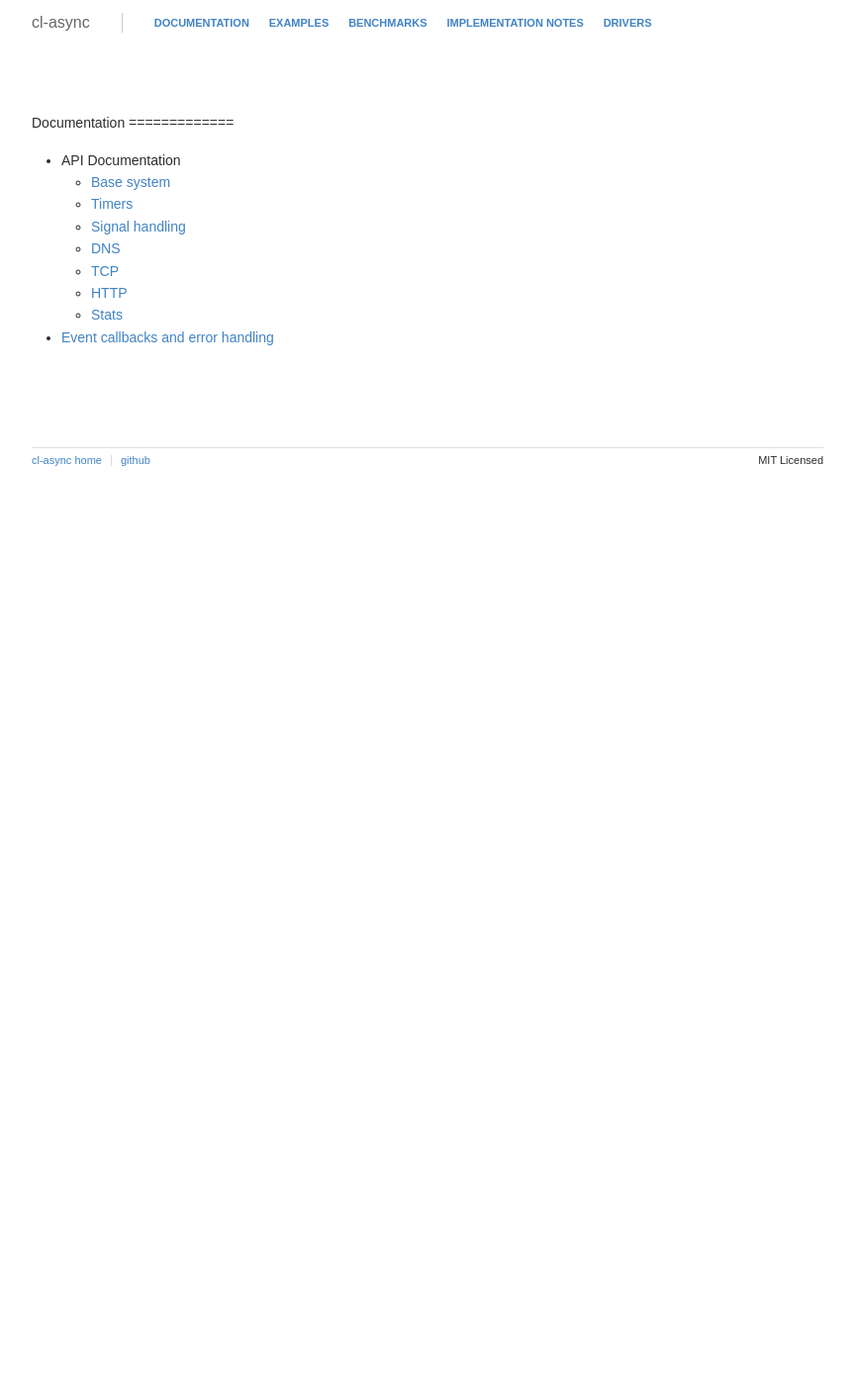
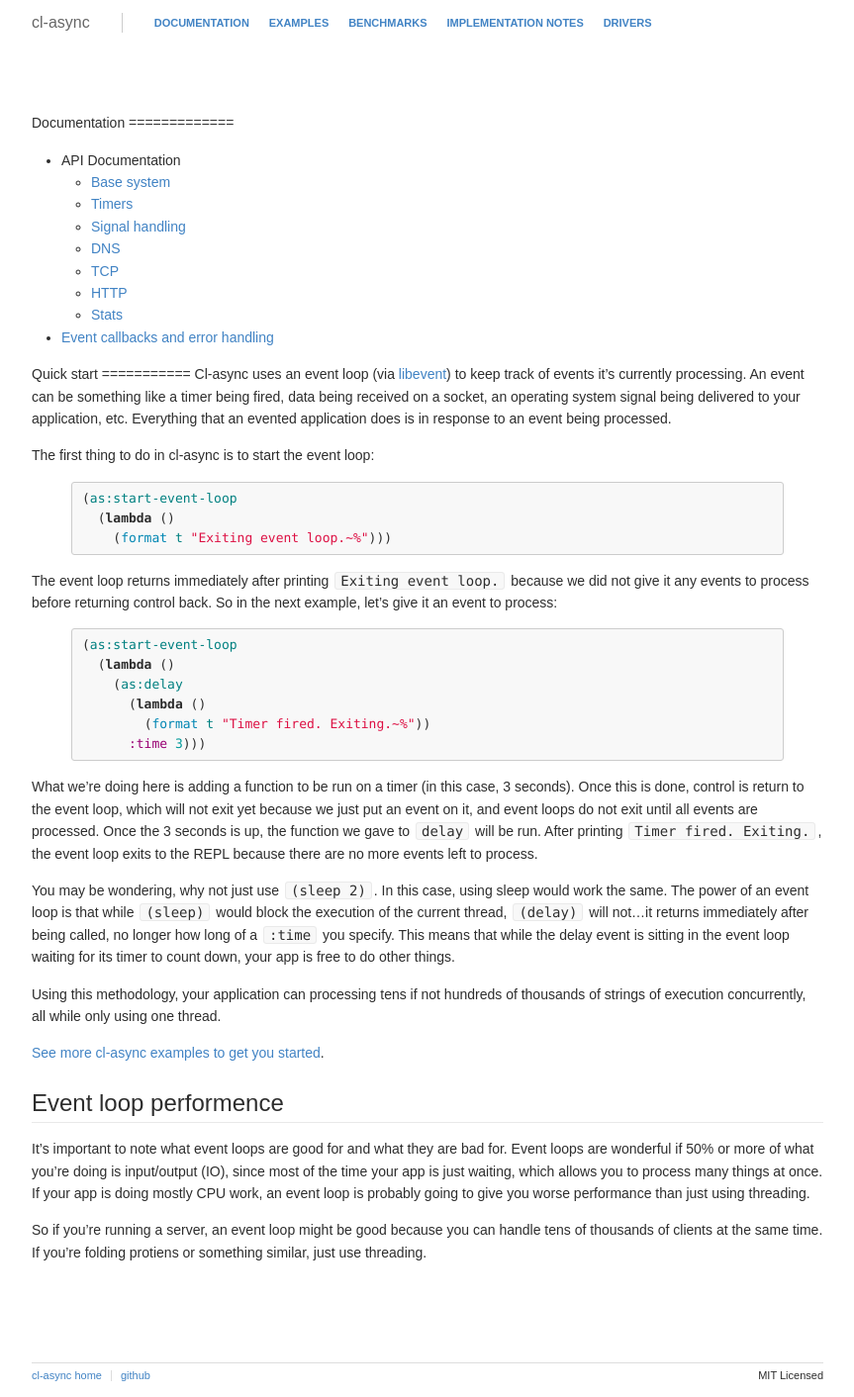
Before and after one commit to orthecreedence/cl-async, a Jekyll site: the page built from documentation.md, in a window 1280 px wide. Shown: the whole page at 99% size, without its empty margins (208-1071 px from the left). Built offline with Jekyll 4.4.1, drawn with Linux system fonts in a browser that asks for light colours; Markdown is read by kramdown in place of the engine named in the settings; before the commit the page ends 900 px from its top, so only the background shows below that.

Commit message:
updating docs pages

```diff
--- a/documentation.md
+++ b/documentation.md
@@ -6,7 +6,6 @@ layout: default
 <a id="documentation"></a>
 Documentation
 =============
-
 - API Documentation
   - [Base system](/cl-async/base)<br/>
   - [Timers](/cl-async/timers)<br/>
@@ -16,3 +15,64 @@ Documentation
   - [HTTP](/cl-async/http)<br/>
   - [Stats](/cl-async/stats)<br/>
 - [Event callbacks and error handling](/cl-async/event-handling)
+
+<a id="quick-start"></a>
+Quick start
+===========
+Cl-async uses an event loop (via [libevent](http://libevent.org/)) to keep track
+of events it's currently processing. An event can be something like a timer
+being fired, data being received on a socket, an operating system signal being
+delivered to your application, etc. Everything that an evented application does
+is in response to an event being processed.
+
+The first thing to do in cl-async is to start the event loop:
+
+{% highlight cl %}
+(as:start-event-loop
+  (lambda ()
+    (format t "Exiting event loop.~%")))
+{% endhighlight %}
+
+The event loop returns immediately after printing `Exiting event loop.` because
+we did not give it any events to process before returning control back. So in
+the next example, let's give it an event to process:
+
+{% highlight cl %}
+(as:start-event-loop
+  (lambda ()
+    (as:delay
+      (lambda ()
+        (format t "Timer fired. Exiting.~%"))
+      :time 3)))
+{% endhighlight %}
+
+What we're doing here is adding a function to be run on a timer (in this case,
+3 seconds). Once this is done, control is return to the event loop, which will
+not exit yet because we just put an event on it, and event loops do not exit
+until all events are processed. Once the 3 seconds is up, the function we gave
+to `delay` will be run. After printing `Timer fired. Exiting.`, the event loop
+exits to the REPL because there are no more events left to process.
+
+You may be wondering, why not just use `(sleep 2)`. In this case, using sleep
+would work the same. The power of an event loop is that while `(sleep)` would
+block the execution of the current thread, `(delay)` will not...it returns
+immediately after being called, no longer how long of a `:time` you specify.
+This means that while the delay event is sitting in the event loop waiting for
+its timer to count down, your app is free to do other things.
+
+Using this methodology, your application can processing tens if not hundreds of
+thousands of strings of execution concurrently, all while only using one thread.
+
+[See more cl-async examples to get you started](/cl-async/examples).
+
+Event loop performence
+----------------------
+It's important to note what event loops are good for and what they are bad for.
+Event loops are wonderful if 50% or more of what you're doing is input/output
+(IO), since most of the time your app is just waiting, which allows you to
+process many things at once. If your app is doing mostly CPU work, an event loop
+is probably going to give you worse performance than just using threading.
+
+So if you're running a server, an event loop might be good because you can
+handle tens of thousands of clients at the same time. If you're folding protiens
+or something similar, just use threading.
```
